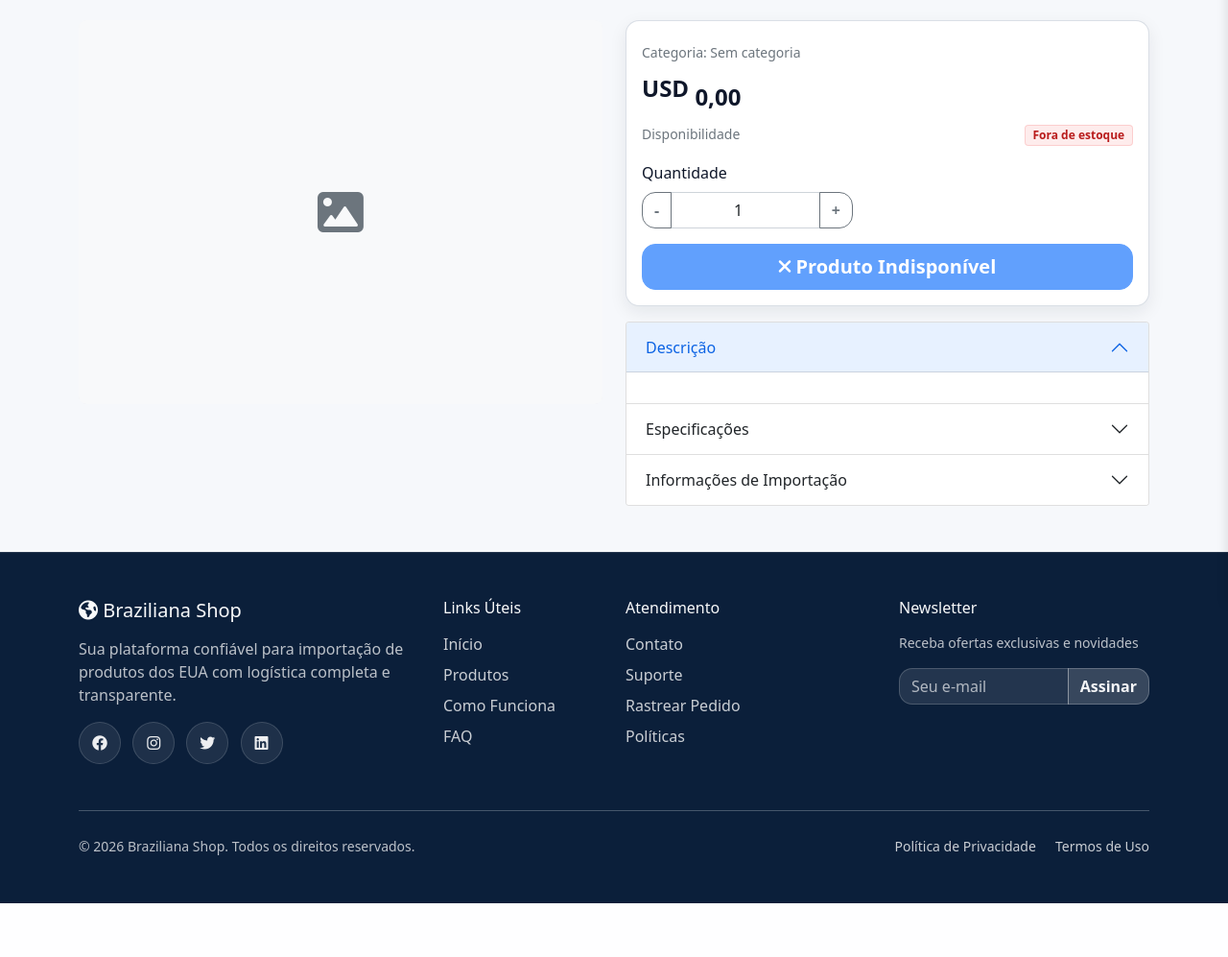
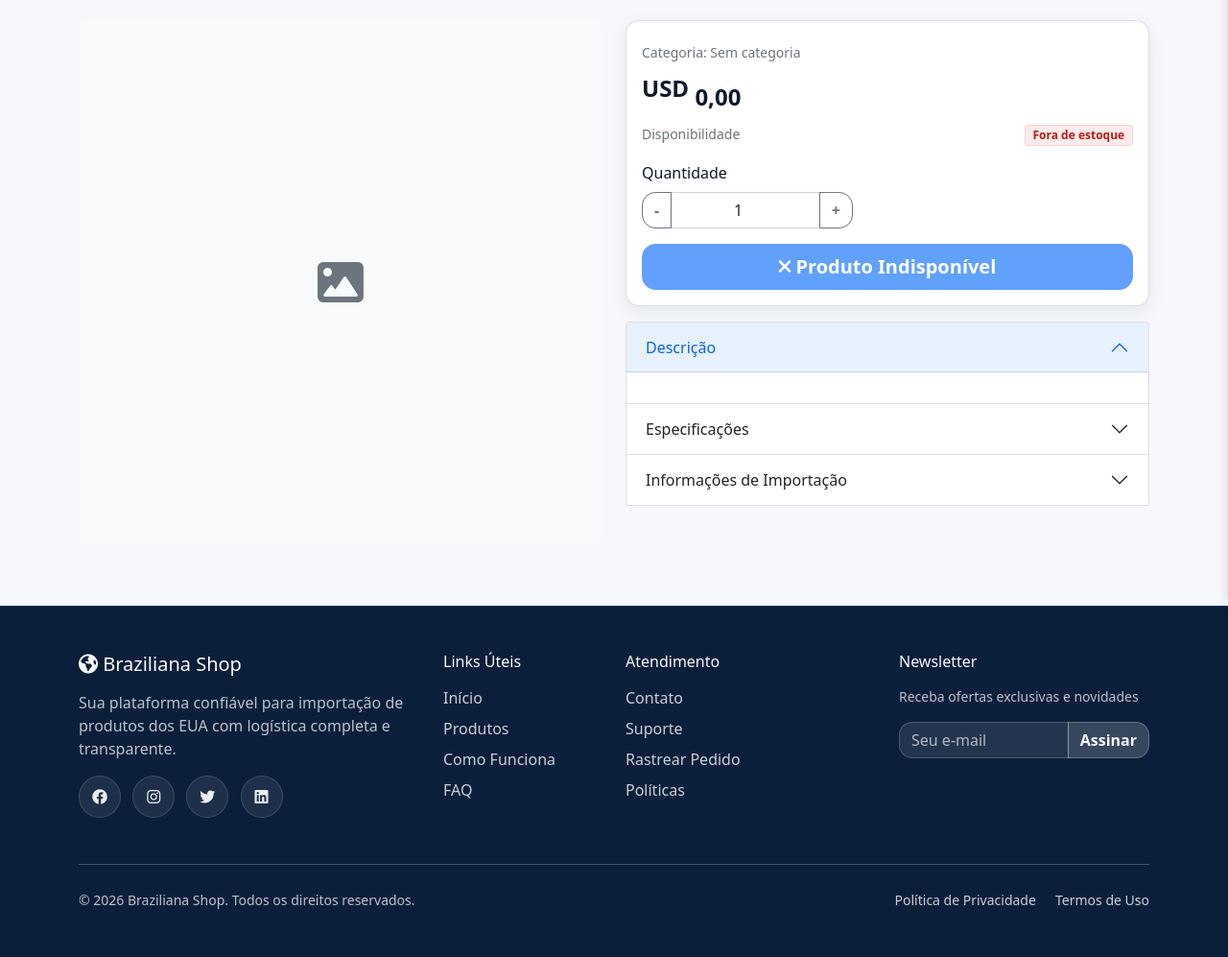
Before and after one commit to BrookSK/brz-new, a PHP site: template app/Views/produto/detalhes.php in a window 1280 px wide. Shown: the part 171-1168 px from the top of the page at 96% size. Before the commit the page ends 1112 px from the top, so only its background shows below. Run offline with PHP 8.4, Linux system fonts and the light colour scheme; the template is opened without the code that fills it, so the values that code supplies are empty; some libraries are stand-ins or nearby versions.

Commit message:
produtos imagens

```diff
--- a/app/Views/produto/detalhes.php
+++ b/app/Views/produto/detalhes.php
@@ -54,11 +54,11 @@
                                  src="<?= $fotoAbsUrl ?>?v=<?= time() ?>"
                                  alt="<?= htmlspecialchars($produto['nome']) ?>"
                                  class="img-fluid rounded shadow-sm main-product-image"
-                                 style="cursor: pointer;"
+                                 style="object-fit: cover; cursor: pointer;"
                                  title="Clique para ver imagem em tamanho real">
                         </a>
                     <?php else: ?>
-                        <div class="img-fluid rounded shadow-sm main-product-image bg-light d-flex align-items-center justify-content-center" style="height: 400px;">
+                        <div class="img-fluid rounded shadow-sm main-product-image bg-light d-flex align-items-center justify-content-center" style="height: 100%;">
                             <i class="fas fa-image text-muted fa-3x"></i>
                         </div>
                     <?php endif; ?>
@@ -347,12 +347,24 @@
     position: relative;
     overflow: hidden;
     border-radius: 8px;
+    aspect-ratio: 1 / 1;
+    width: 100%;
+    min-height: 320px;
+    max-height: 560px;
+}
+
+.main-image-container > a {
+    display: block;
+    width: 100%;
+    height: 100%;
 }
 
 .main-product-image {
     width: 100%;
-    height: auto;
+    height: 100%;
     cursor: zoom-in;
+    object-fit: cover;
+    display: block;
 }
 
 .thumbnail-image {
--- a/app/Views/produto/index_moderno.php
+++ b/app/Views/produto/index_moderno.php
@@ -152,7 +152,7 @@
 }
 
 .product-image-frame {
-    aspect-ratio: 4 / 3;
+    aspect-ratio: 1 / 1;
 }
 
 .product-card-modern:hover {
```
